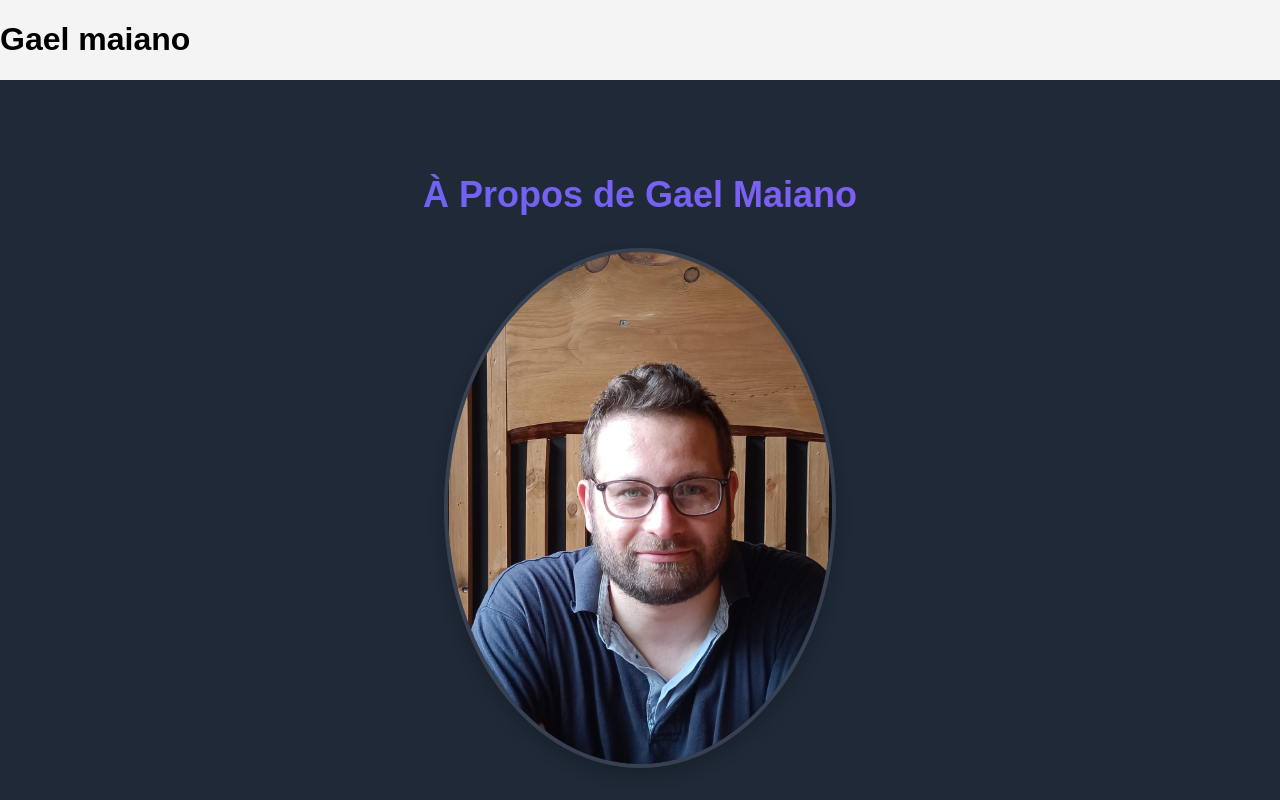
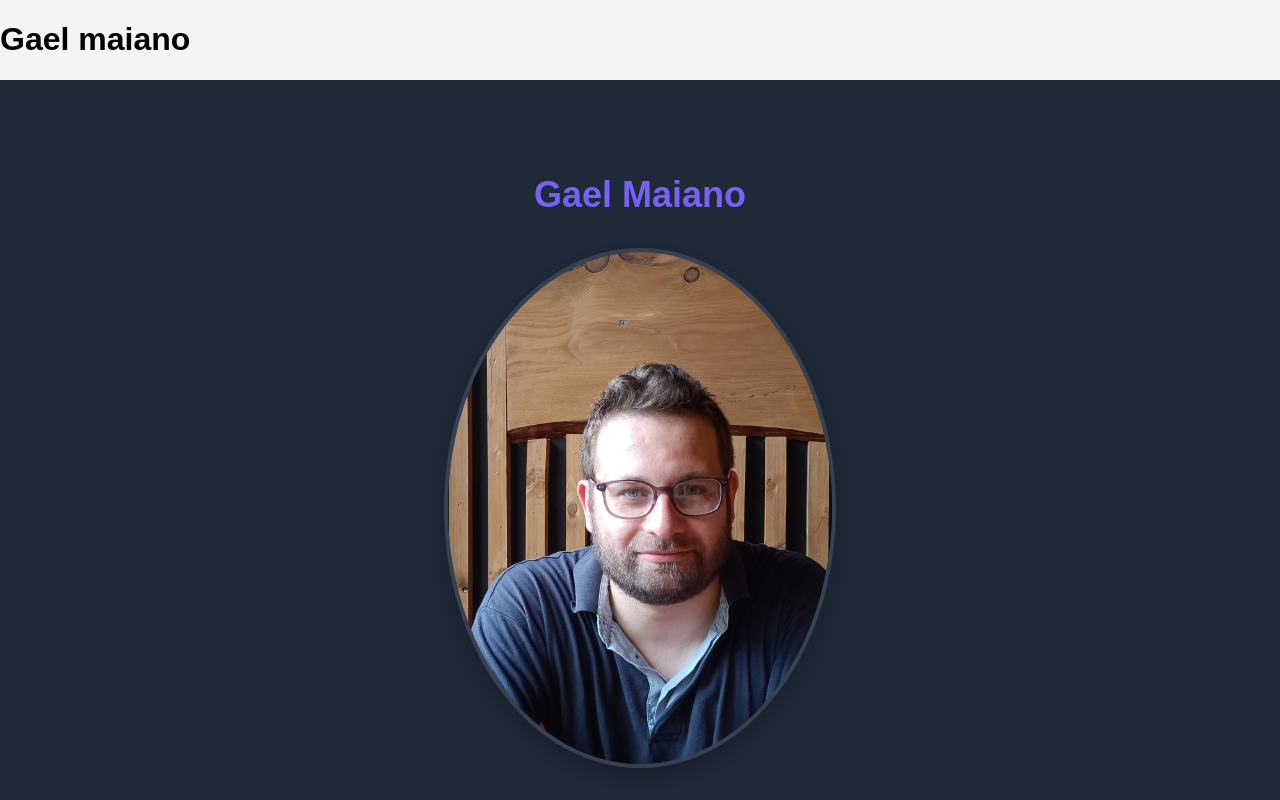
Before and after one commit to gaelmaiano/siteweb, a plain HTML site: page index.html in a window 1280 px wide. Shown: the top 800 px of the page. Drawn offline with Linux system fonts and the light colour scheme.

Commit message:
Update index.html

```diff
--- a/index.html
+++ b/index.html
@@ -220,7 +220,7 @@
     <h1>Gael maiano</h1>
     <section class="about-me-section">
         <div class="about-me-container">
-            <h2 class="about-me-title">À Propos de Gael Maiano</h2>
+            <h2 class="about-me-title"> Gael Maiano</h2>
             <div class="about-me-content">
                 <div class="about-me-image-wrapper">
                     <img
```
